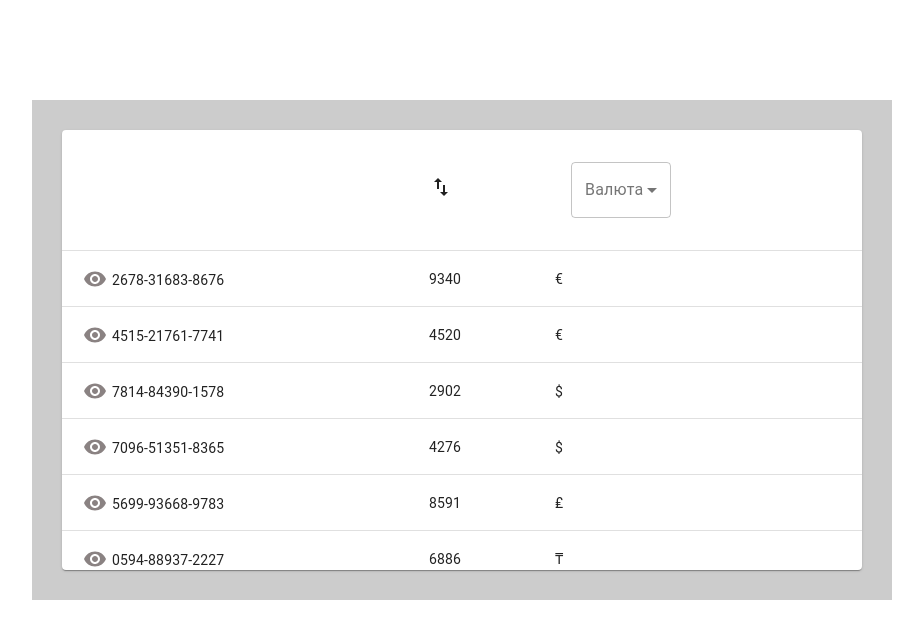
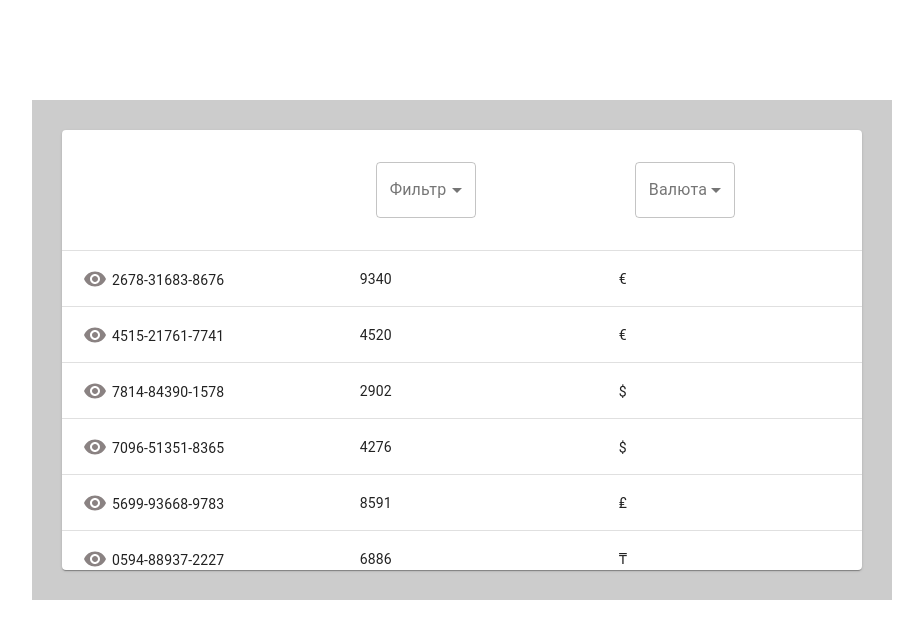
Before and after one commit to Ruslan-Almukhanov/Alfa, a React (Create React App) app: page / in a window 1280 px wide. Shown: the top 638 px of the page, without its empty margins (178-1101 px from the left). Built offline with nearby package versions, Linux system fonts and the light colour scheme.

Commit message:
hide account numbers was upgraded

```diff
--- a/src/components/clientAccounts/ClientAccounts.js
+++ b/src/components/clientAccounts/ClientAccounts.js
@@ -1,19 +1,17 @@
 import React, { useState, useEffect } from "react";
 import { makeStyles } from "@material-ui/core/styles";
 import Paper from "@material-ui/core/Paper";
+import TableRow from "@material-ui/core/TableRow";
 import Table from "@material-ui/core/Table";
 import TableBody from "@material-ui/core/TableBody";
 import TableCell from "@material-ui/core/TableCell";
 import TableContainer from "@material-ui/core/TableContainer";
-import TableRow from "@material-ui/core/TableRow";
 import Select from "@material-ui/core/Select";
 import InputLabel from "@material-ui/core/InputLabel";
 import FormControl from "@material-ui/core/FormControl";
 import { data } from "../../data";
-import ImportExportIcon from "@material-ui/icons/ImportExport";
-import Visibility from "@material-ui/icons/Visibility";
-import styles from "./ClientAccounts.module.css";
 import { maskValue } from "../../helper";
+import TablesRow from "../formElements/tableRow";
 const useStyles = makeStyles({
   root: {
     width: "100%"
@@ -30,7 +28,7 @@ const useStyles = makeStyles({
 const ClientAccounts = () => {
   const [clients, setClients] = useState([]);
   const [sort, setSort] = useState(false);
-  const [visible, setVisible] = useState(false);
+
   let changedArray = [];
 
   const currencies = [...new Set(data.map(item => item.currency))];
@@ -61,26 +59,28 @@ const ClientAccounts = () => {
     });
   };
 
-  const sortHandler = () => {
+  const sortHandler = e => {
+    const target = e.target.value;
+    let sortedClients = [];
+    if (target === "max") {
+      sortedClients = clients.sort((a, b) => a.sum - b.sum);
+    } else if (target === "min") {
+      sortedClients = clients.sort((a, b) => a.sum - b.sum).reverse();
+    } else {
+      sortedClients = clients;
+    }
+
+    setClients(sortedClients);
     setSort(!sort);
-    setClients(() => {
-      const sortedClients = clients.sort((a, b) => a.sum - b.sum);
-      sort || sortedClients.reverse();
-      return sortedClients;
-    });
   };
 
   const visibleHandler = id => {
     let account = clients.find(client => client.id === id);
-    const visible = account.isVisible
-    account = {
-      ...account,
-      isVisible: !visible
-    };
-
-    const newClients = clients.filter(client => client.id !== id);
-
-    setClients([...newClients, account]);
+    const visible = account.isVisible;
+    const newClient = clients.map(client =>
+      client.id === id ? { ...client, isVisible: !visible } : client
+    );
+    setClients(newClient);
   };
 
   return (
@@ -91,7 +91,22 @@ const ClientAccounts = () => {
             <TableRow>
               <TableCell></TableCell>
               <TableCell>
-                <ImportExportIcon onClick={sortHandler} />
+                <FormControl variant="outlined" className={classes.formControl}>
+                  <InputLabel htmlFor="outlined-age-native-simple">
+                    Фильтр
+                  </InputLabel>
+                  <Select
+                    onChange={sortHandler}
+                    native
+                    label="Фильтр"
+                    value={clients.currency}
+                  >
+                    <option aria-label="None" value="" />
+                    <option value={"max"}>По Возрастанию</option>
+                    <option value={"min"}>По Убыванию</option>
+                    <option value={"def"}>По умолчанию</option>
+                  </Select>
+                </FormControl>
               </TableCell>
               <TableCell>
                 <FormControl variant="outlined" className={classes.formControl}>
@@ -119,21 +134,11 @@ const ClientAccounts = () => {
             </TableRow>
             {clients.map(client => {
               return (
-                <TableRow key={client.id}>
-                  <TableCell>
-                    <Visibility
-                      className={styles.visible}
-                      onClick={() => visibleHandler(client.id)}
-                    />
-                    {client.isVisible === true
-                      ? client.accountNumber
-                      : client.maskedValue}
-                  </TableCell>
-                  <TableCell>{client.sum}</TableCell>
-                  <TableCell>
-                    {client.currency}
-                  </TableCell>
-                </TableRow>
+                <TablesRow
+                  key={client.id}
+                  client={client}
+                  visibleHandler={visibleHandler}
+                />
               );
             })}
           </TableBody>
--- /dev/null
+++ b/src/components/formElements/tableRow/TablesRow.js
@@ -0,0 +1,27 @@
+import React from 'react'
+import TableRow from "@material-ui/core/TableRow";
+import Visibility from "@material-ui/icons/Visibility";
+import TableCell from "@material-ui/core/TableCell";
+import styles from "./TablesRow.module.css";
+
+const TablesRow = ({ client, visibleHandler}) => {
+	return (
+		<TableRow key={client.id}>
+			<TableCell>
+				<Visibility
+					className={styles.visible}
+					onClick={() => visibleHandler(client.id)}
+				/>
+				{client.isVisible === true
+					? client.accountNumber
+					: client.maskedValue}
+			</TableCell>
+			<TableCell>{client.sum}</TableCell>
+			<TableCell>
+				{client.currency}
+			</TableCell>
+		</TableRow>
+	)
+}
+
+export default TablesRow
--- /dev/null
+++ b/src/components/formElements/tableRow/index.js
@@ -0,0 +1,2 @@
+import TablesRow from './TablesRow'
+export default TablesRow
```
Also changed, not shown: src/components/formElements/selectForm/SelectForm.js (added, +27 -0 lines), src/components/formElements/tableRow/TablesRow.module.css (renamed from src/components/clientAccounts/ClientAccounts.module.css).
